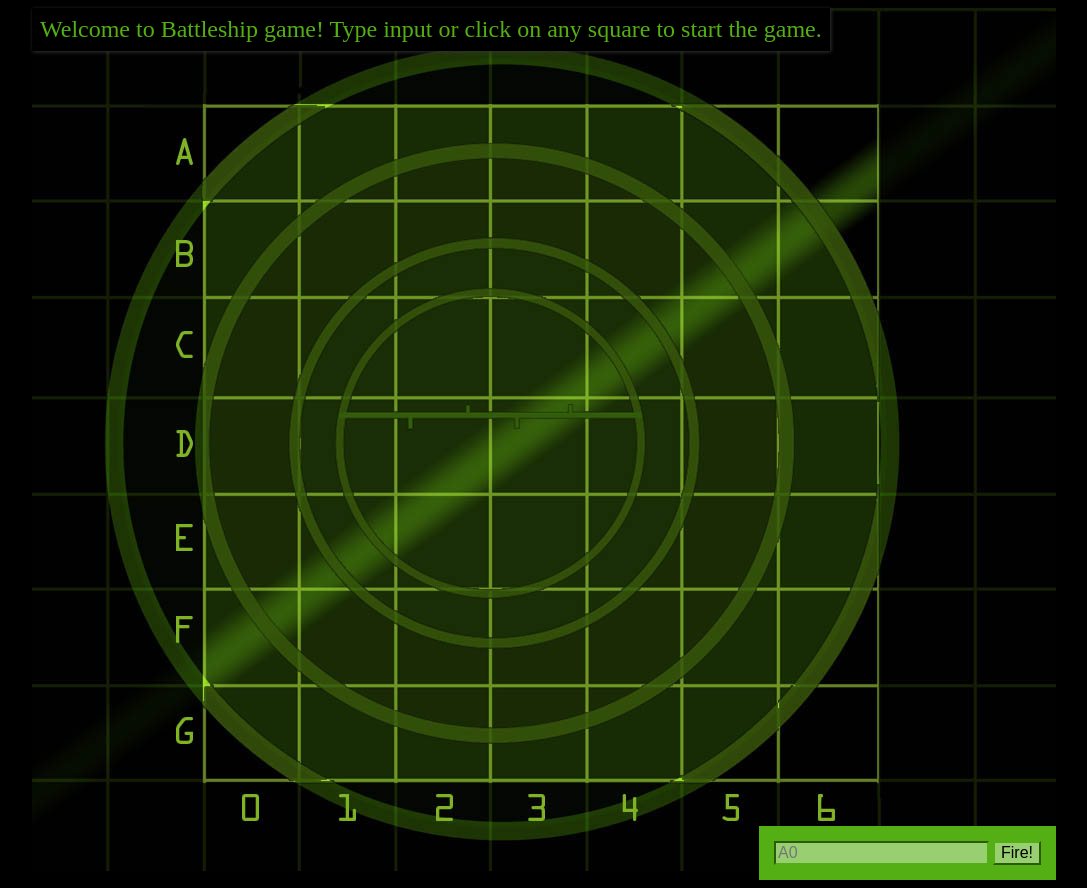
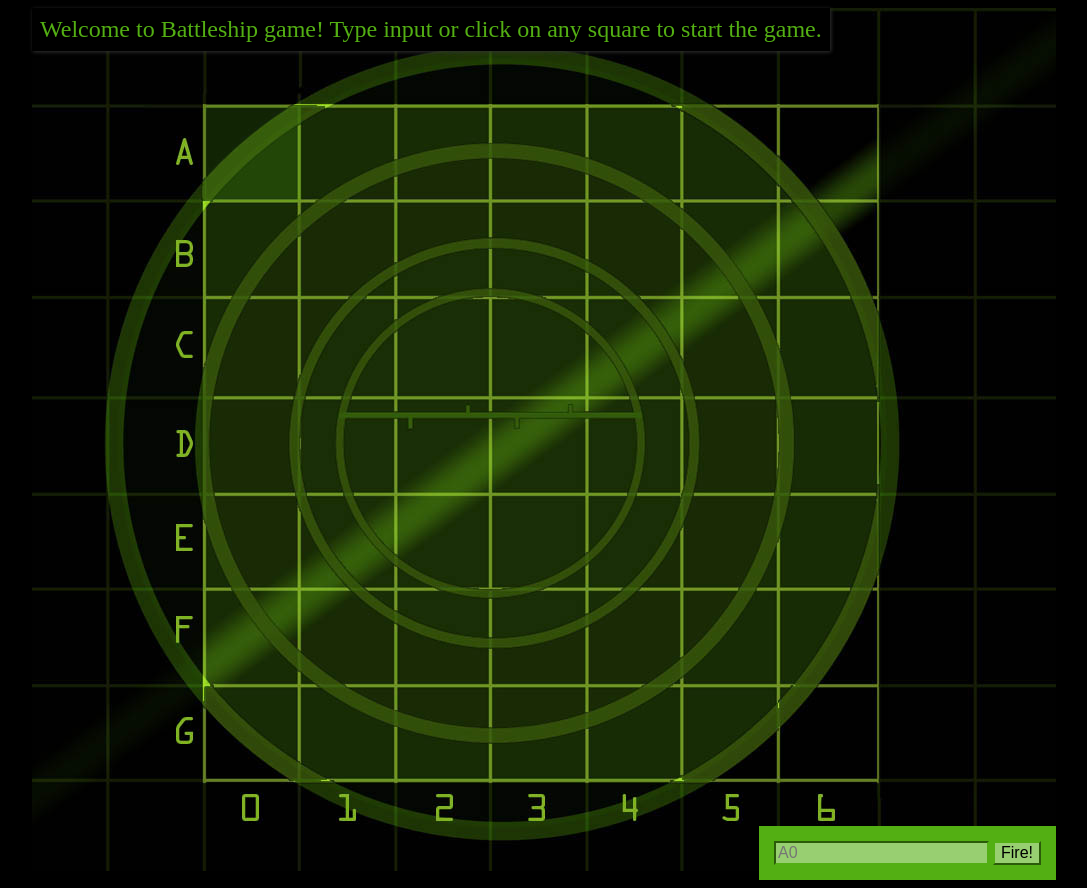
Before and after one commit to KnomadK/battleship-khavo, a plain HTML site: page index.html in a window 1280 px wide. In both pictures the pointer is over the element 349 px from the left and 154 px from the top of the page. Shown: the whole page, without its empty margins (96-1183 px from the left). Drawn offline with Linux system fonts and the light colour scheme.

Commit message:
Update style.css

```diff
--- a/style.css
+++ b/style.css
@@ -28,6 +28,9 @@ td {
     width: 94px;
     height: 94px;
 }
+td:hover {
+    background-color: rgb(83, 175, 19, 0.2);
+}
 form {
     position: absolute;
     bottom: 0;
```
